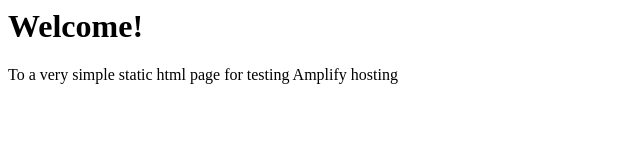
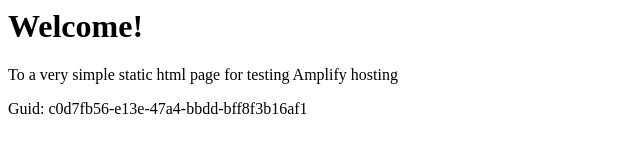
Before and after one commit to aws-aemilia-bom/Github-PR-Commit-Integration-Test-DoNotTouch-Gith-OKSLNVO2-v1-prod-ap-south-1, a website: page src/index.html in a window 1280 px wide. Shown: the whole page, without its empty margins (0-640 px from the left). Drawn offline with Linux system fonts and the light colour scheme.

Commit message:
commit from integ tests

```diff
--- a/src/index.html
+++ b/src/index.html
@@ -1,3 +1,5 @@
+
+
 <html lang="en">
 
 <head>
@@ -10,6 +12,6 @@
 <body>
     <h1>Welcome!</h1>
     <p>To a very simple static html page for testing Amplify hosting</p>
-</body>
+    <p>Guid: c0d7fb56-e13e-47a4-bbdd-bff8f3b16af1</p></body>
 
 </html>
```
